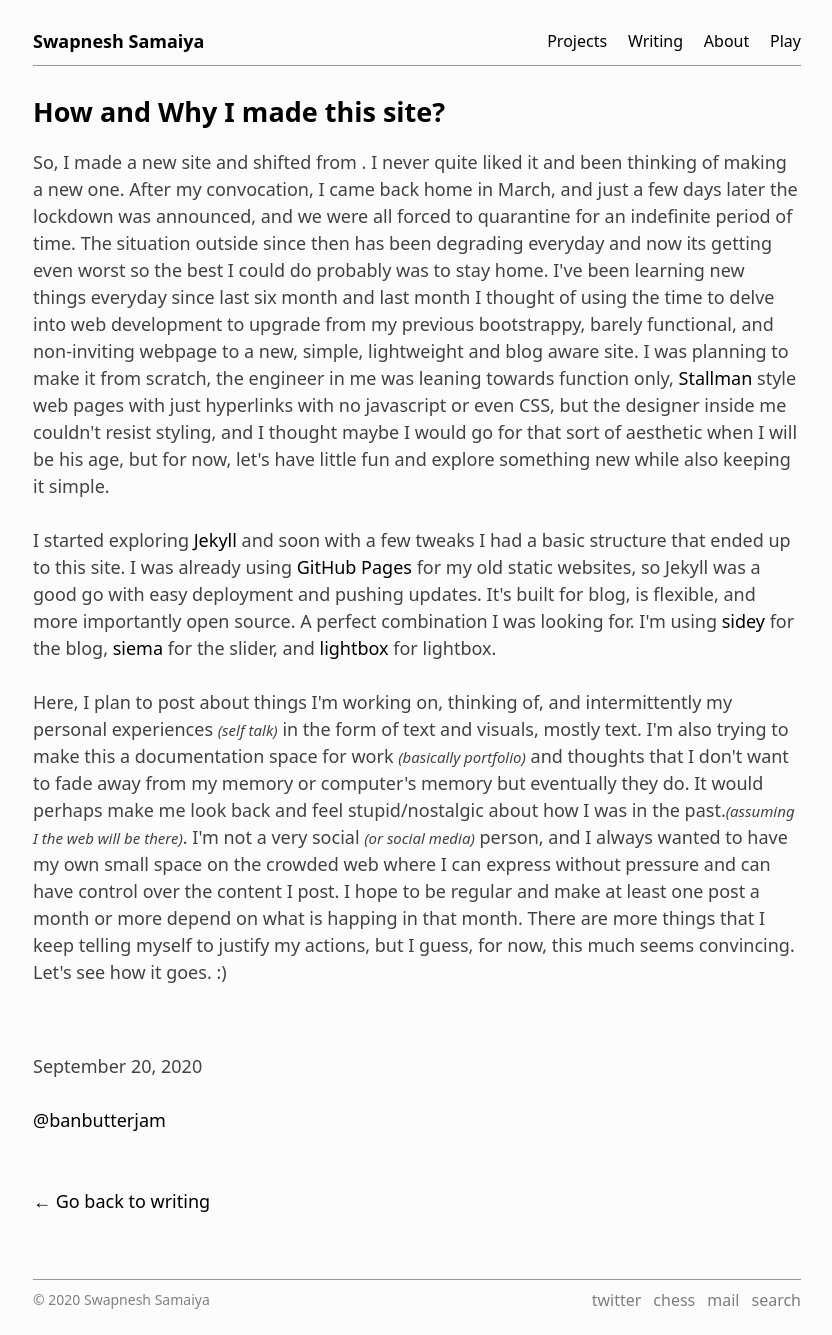
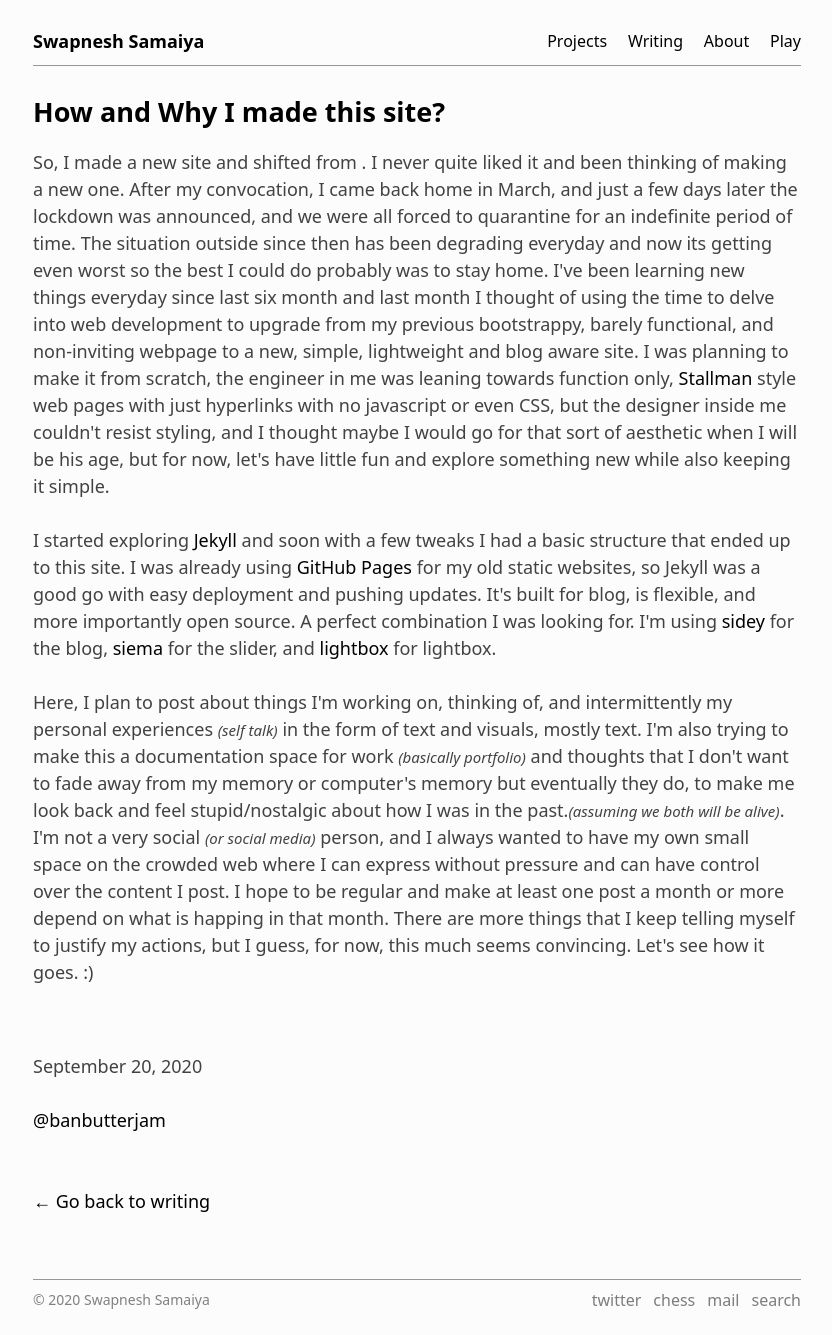
Before and after one commit to bunbutterjam/bunbutterjam.github.io, a Jekyll site: the page built from _posts/2020-09-20-How-and-Why I Made This Site.html, in a window 1280 px wide. Shown: the whole page, without its empty margins (223-1055 px from the left). Built offline with Jekyll 4.4.1, drawn with Linux system fonts in a browser that asks for light colours.

Commit message:
updated hw post

```diff
--- a/_posts/2020-09-20-How-and-Why I Made This Site.html
+++ b/_posts/2020-09-20-How-and-Why I Made This Site.html
@@ -11,6 +11,6 @@ image: /assets/images/about_1.jpg
 
     I started exploring <a href="https://jekyllrb.com/">Jekyll</a> and soon with a few tweaks I had a basic structure that ended up to this site. I was already using <a href="https://pages.github.com/">GitHub Pages</a> for my old static websites, so Jekyll was a good go with easy deployment and pushing updates. It's built for blog, is flexible, and more importantly open source. A perfect combination I was looking for. I'm using <a href="https://github.com/ronv/sidey">sidey</a> for the blog, <a href="https://pawelgrzybek.github.io/siema/">siema</a> for the slider, and <a href="https://jekyllcodex.org/without-plugin/lightbox">lightbox</a> for lightbox. <br><br>
 
-    Here, I plan to post about things I'm working on, thinking of, and intermittently my personal experiences <i class="i">(self talk)</i> in the form of text and visuals, mostly text. I'm also trying to make this a documentation space for work <i class="i">(basically portfolio)</i> and thoughts that I don't want to fade away from my memory or computer's memory but eventually they do. It would perhaps make me look back and feel stupid/nostalgic about how I was in the past.<i class="i">(assuming I the web will be there)</i>. I'm not a very social <i class="i">(or social media)</i> person, and I always wanted to have my own small space on the crowded web where I can express without pressure and can have control over the content I post. I hope to be regular and make at least one post a month or more depend on what is happing in that month. There are more things that I keep telling myself to justify my actions, but I guess, for now, this much seems convincing. Let's see how it goes. :) <br><br>
+    Here, I plan to post about things I'm working on, thinking of, and intermittently my personal experiences <i class="i">(self talk)</i> in the form of text and visuals, mostly text. I'm also trying to make this a documentation space for work <i class="i">(basically portfolio)</i> and thoughts that I don't want to fade away from my memory or computer's memory but eventually they do, to make me look back and feel stupid/nostalgic about how I was in the past.<i class="i">(assuming we both will be alive)</i>. I'm not a very social <i class="i">(or social media)</i> person, and I always wanted to have my own small space on the crowded web where I can express without pressure and can have control over the content I post. I hope to be regular and make at least one post a month or more depend on what is happing in that month. There are more things that I keep telling myself to justify my actions, but I guess, for now, this much seems convincing. Let's see how it goes. :) <br><br>
 
 </p>
```
